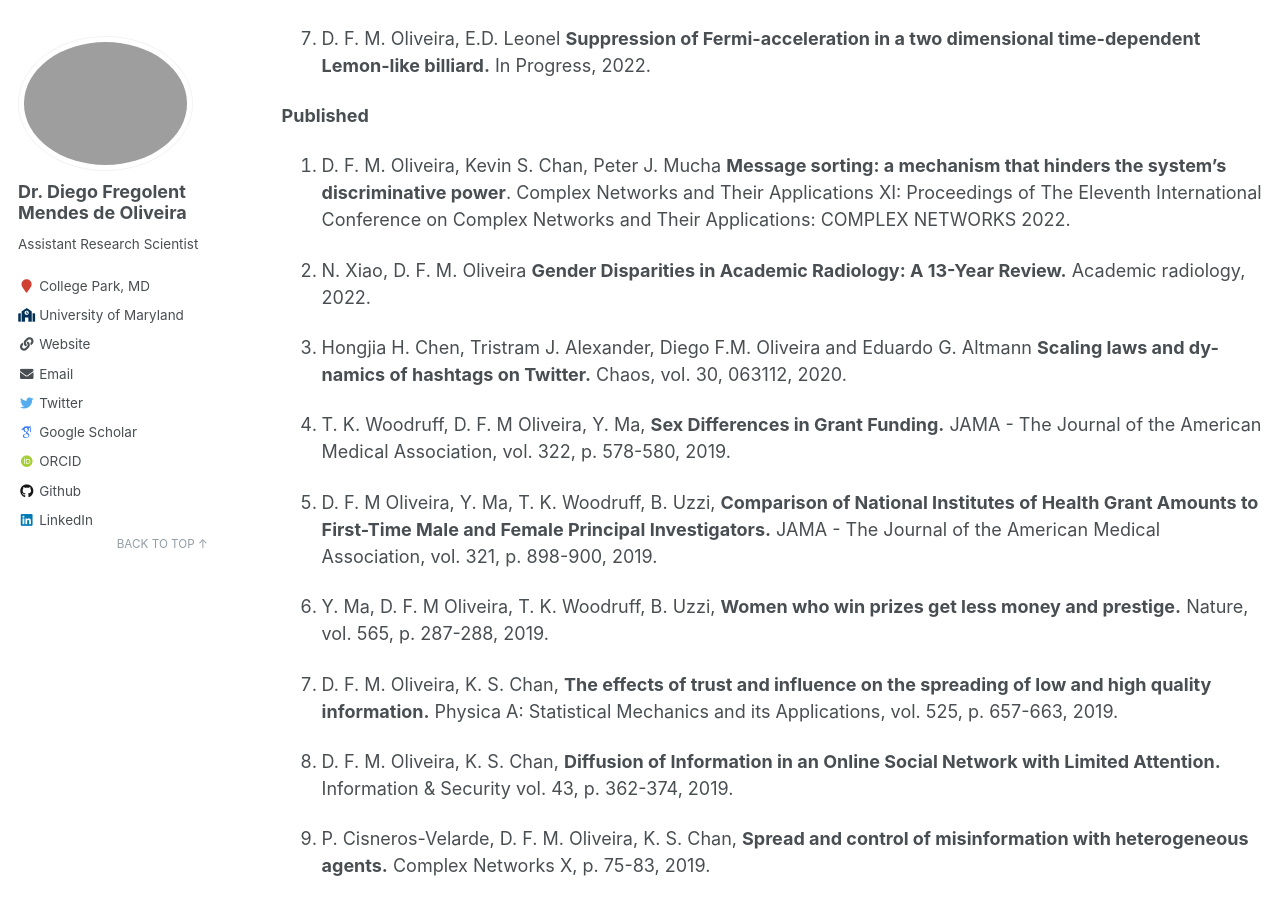
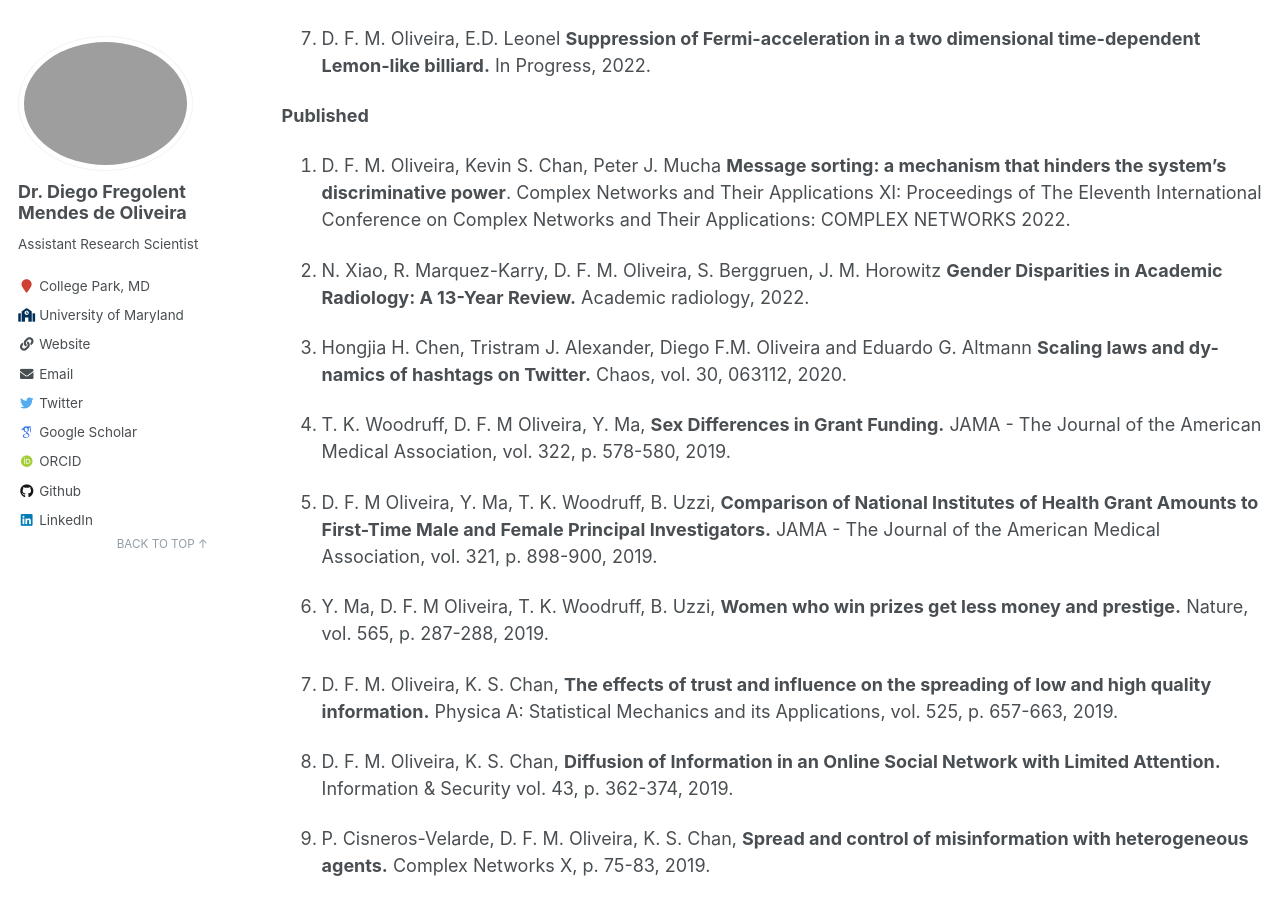
Before and after one commit to fregolente/fregolente.github.io, a Jekyll site: the page built from _pages/publications.md, in a window 1280 px wide and 900 px high, scrolled down 698 px. Built offline with Jekyll 4.4.1, drawn with Linux system fonts in a browser that asks for light colours; some web fonts are replaced.

Commit message:
Update publications.md

```diff
--- a/_pages/publications.md
+++ b/_pages/publications.md
@@ -33,7 +33,7 @@ The number of citations can be found in my [Google Scholar](https://scholar.goog
 
 49.  D. F. M. Oliveira, Kevin S. Chan, Peter J. Mucha **Message sorting: a mechanism that hinders the system’s discriminative power**. Complex Networks and Their Applications XI: Proceedings of The Eleventh International Conference on Complex Networks and Their Applications: COMPLEX NETWORKS 2022.
 
-48. N. Xiao, D. F. M. Oliveira **Gender Disparities in Academic Radiology: A 13-Year Review.** Academic radiology, 2022.
+48. N. Xiao, R. Marquez-Karry, D. F. M. Oliveira, S. Berggruen, J. M. Horowitz **Gender Disparities in Academic Radiology: A 13-Year Review.** Academic radiology, 2022.
 
 47. Hongjia H. Chen, Tristram J. Alexander, Diego F.M. Oliveira and Eduardo G. Altmann **Scaling laws and dy- namics of hashtags on Twitter.** Chaos, vol. 30, 063112, 2020.
 
```
